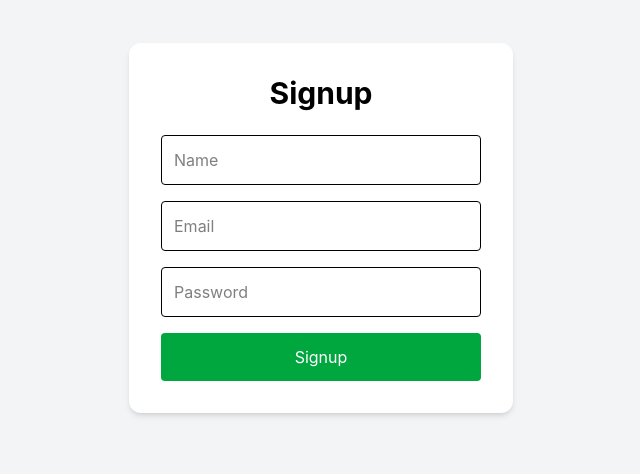
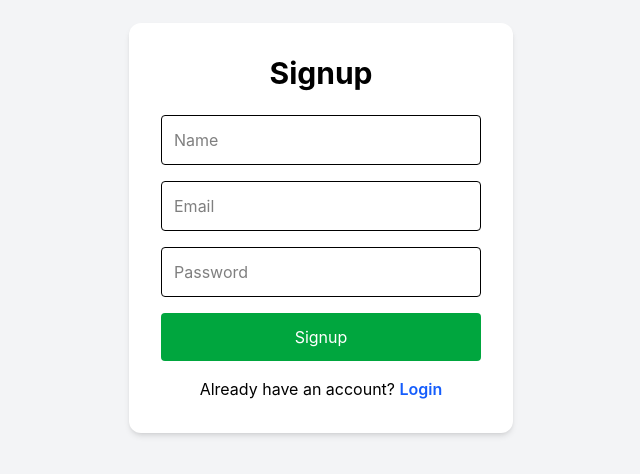
Before and after one commit to abhi100om/team-task-manager, a React app in the folder frontend/: page /signup in a window 1280 px wide. Shown: the part 172-646 px from the top of the page, without its empty margins (319-959 px from the left). Built offline with nearby package versions, Linux system fonts and the light colour scheme; the HTML template or start-up script is replaced by a standard one.

Commit message:
Fix signup error handling

```diff
--- a/frontend/src/pages/Signup.jsx
+++ b/frontend/src/pages/Signup.jsx
@@ -22,8 +22,12 @@ function Signup() {
       await API.post("/auth/signup", form);
 
       alert("Signup Successful");
+
+      window.location.href = "/";
     } catch (err) {
-      alert(err.response.data.message);
+      alert(
+        err.response?.data?.message || "Signup failed"
+      );
     }
   };
 
@@ -43,6 +47,7 @@ function Signup() {
           placeholder="Name"
           className="w-full border p-3 rounded mb-4"
           onChange={handleChange}
+          required
         />
 
         <input
@@ -51,6 +56,7 @@ function Signup() {
           placeholder="Email"
           className="w-full border p-3 rounded mb-4"
           onChange={handleChange}
+          required
         />
 
         <input
@@ -59,6 +65,7 @@ function Signup() {
           placeholder="Password"
           className="w-full border p-3 rounded mb-4"
           onChange={handleChange}
+          required
         />
 
         <button
@@ -66,6 +73,16 @@ function Signup() {
         >
           Signup
         </button>
+
+        <p className="text-center mt-4">
+          Already have an account?{" "}
+          <a
+            href="/"
+            className="text-blue-600 font-semibold"
+          >
+            Login
+          </a>
+        </p>
       </form>
     </div>
   );
```
